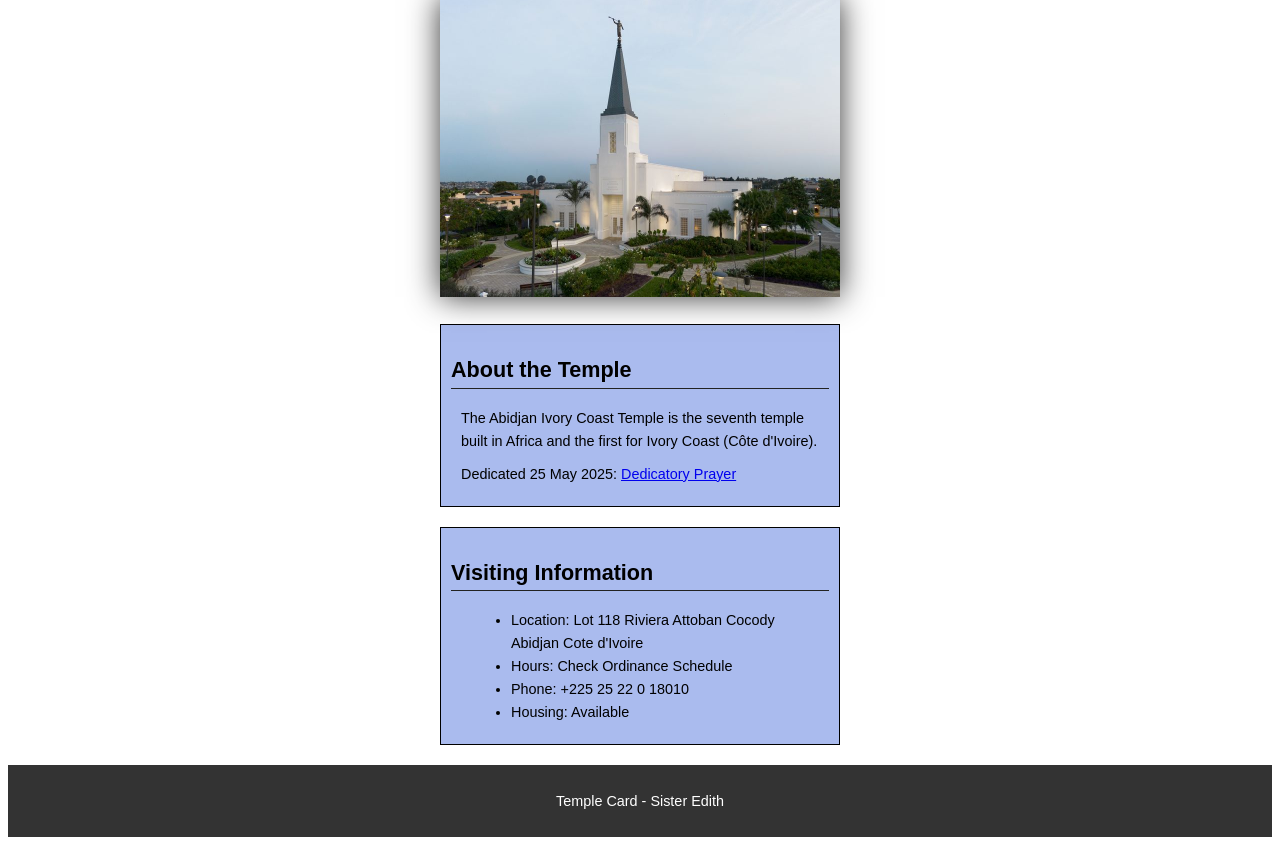
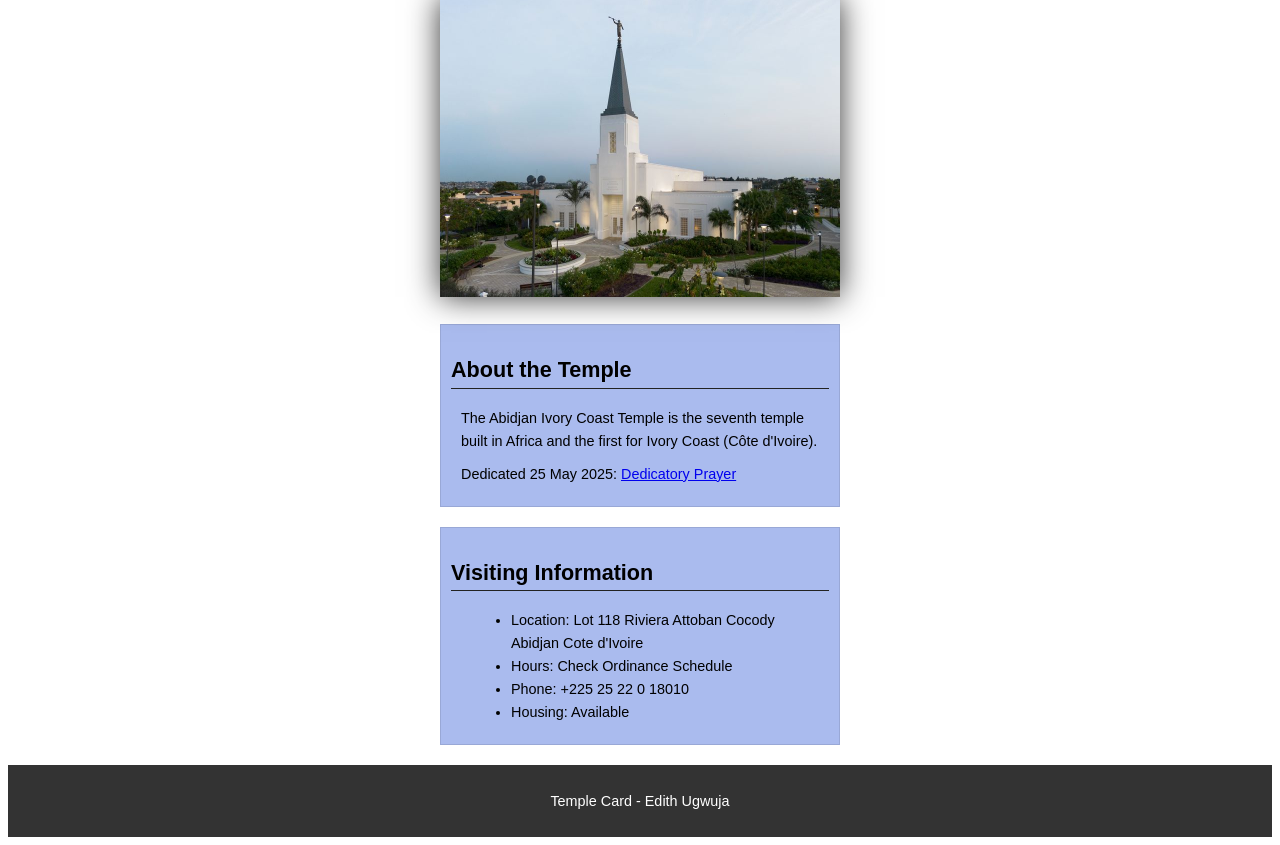
Before and after one commit to edithugwuja/wdd130, a plain HTML site: page week02/temple.html in a window 1280 px wide. Shown: the part 189-1034 px from the top of the page. Drawn offline with Linux system fonts and the light colour scheme.

Commit message:
week 2 code along assignment done

```diff
--- a/week02/styles/temple.css
+++ b/week02/styles/temple.css
@@ -38,7 +38,7 @@ img {
 }
 section {
   margin: 20px 0;
-  border: 1px solid rgb(0 0 0 / 100);
+  border: 1px solid rgb(0 0 0 / 10%);
   padding: 10px;
   background-color: #abe;
   font-size: 0.9rem;
--- a/week02/temple.html
+++ b/week02/temple.html
@@ -48,7 +48,7 @@
       </section>
     </main>
     <footer>
-      <p>Temple Card - Sister Edith</p>
+      <p>Temple Card - Edith Ugwuja</p>
     </footer>
   </body>
 </html>
```
